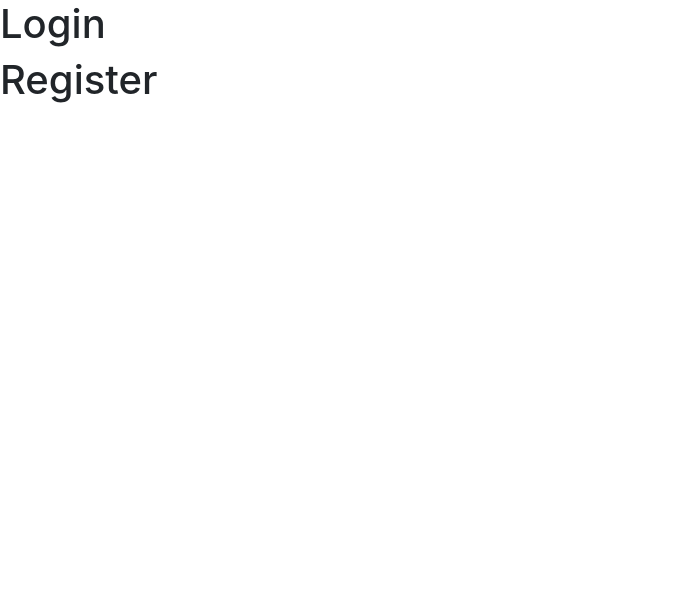
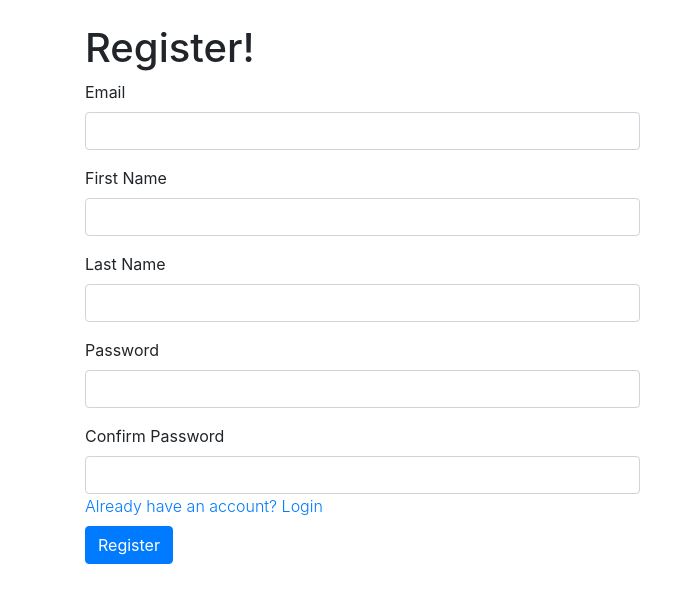
Before and after one commit to Dec2020PandA/Tommy_Nguyen_SoloProject, a React (Create React App) app in the folder client/: page /register in a window 1280 px wide. Shown: the top 602 px of the page, without its empty margins (0-700 px from the left). Built offline with nearby package versions, Linux system fonts and the light colour scheme.

Commit message:
Router in Main for login/register Built out basic UI using bootstrap for login/register forms

```diff
--- a/client/src/App.js
+++ b/client/src/App.js
@@ -9,7 +9,7 @@ import TodoView from "./views/TodoView";
 
 function App() {
   return (
-    <div className="App">
+    <div className="container">
       <Router>
         <Main default />
         <DashboardView path="/dashboard" />
--- /dev/null
+++ b/client/src/components/LoginForm.js
@@ -0,0 +1,27 @@
+import React, { useState } from "react";
+import { Link } from "@reach/router";
+
+export default () => {
+  return (
+    <form className="w-50 mt-4">
+      <h1>Login</h1>
+      <div className="form-group">
+        <label>Email</label>
+        <input className="form-control" type="text" />
+      </div>
+      <div className="form-group mb-0">
+        <label>Password</label>
+        <input className="form-control" type="password" />
+      </div>
+
+      <Link to="/register">
+        <a className="font-weight-light ">Don't have an account? Create one!</a>
+      </Link>
+      <input
+        className="btn btn-md btn-primary d-block  mt-2"
+        type="submit"
+        value="Login"
+      />
+    </form>
+  );
+};
--- /dev/null
+++ b/client/src/components/RegisterForm.js
@@ -0,0 +1,38 @@
+import React, { useState } from "react";
+import { Link } from "@reach/router";
+
+export default () => {
+  return (
+    <form className="w-50 mt-4">
+      <h1>Register!</h1>
+      <div className="form-group">
+        <label>Email</label>
+        <input className="form-control" type="text" />
+      </div>
+      <div className="form-group">
+        <label>First Name</label>
+        <input className="form-control" type="text" />
+      </div>
+      <div className="form-group">
+        <label>Last Name</label>
+        <input className="form-control" type="text" />
+      </div>
+      <div className="form-group">
+        <label>Password</label>
+        <input className="form-control" type="text" autocomplete="false" />
+      </div>
+      <div className="form-group mb-0">
+        <label>Confirm Password</label>
+        <input className="form-control" type="text" autocomplete="false" />
+      </div>
+      <Link to="/login">
+        <a className="font-weight-light ">Already have an account? Login</a>
+      </Link>
+      <input
+        className="btn btn-md btn-primary d-block  mt-2"
+        type="submit"
+        value="Register"
+      />
+    </form>
+  );
+};
--- a/client/src/views/Main.js
+++ b/client/src/views/Main.js
@@ -1,10 +1,14 @@
 import React from "react";
+import { Router } from "@reach/router";
+
+import RegisterForm from "../components/RegisterForm";
+import LoginForm from "../components/LoginForm";
 
 export default () => {
   return (
-    <div>
-      <h1>Login</h1>
-      <h1>Register</h1>
-    </div>
+    <Router>
+      <RegisterForm path="/register" />
+      <LoginForm path="/login" />
+    </Router>
   );
 };
```
Also changed, not shown: 1 other file (tests, documents, lock files or other folders).
